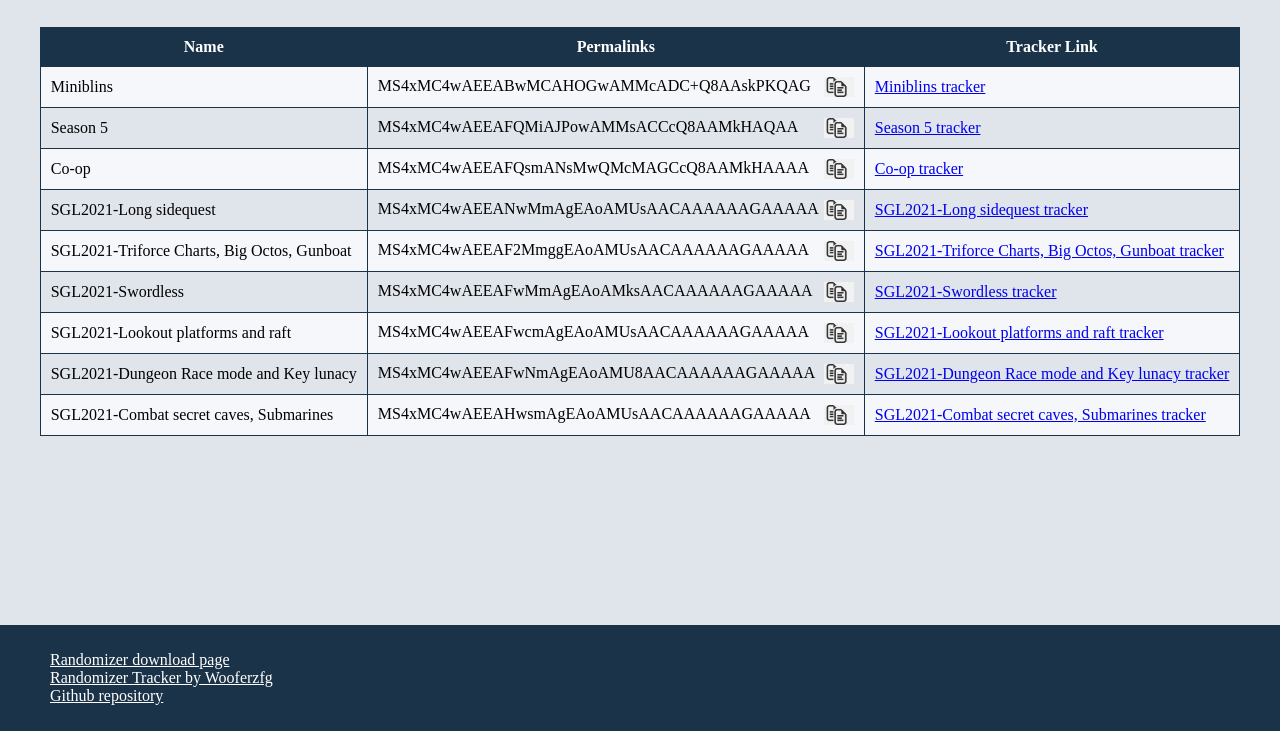
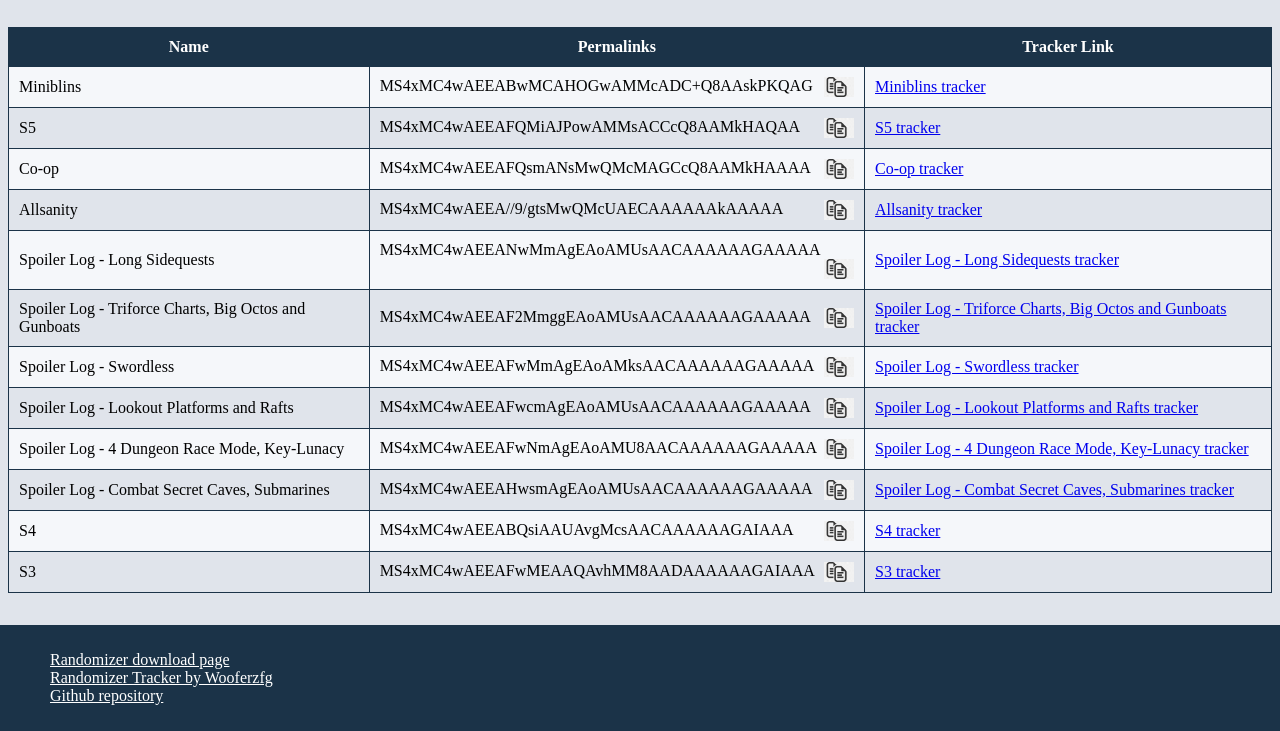
Before and after one commit to kenokeefe91/wwrando-permalinks, a plain HTML site: page index.html in a window 1280 px wide. Shown: the part 69-800 px from the top of the page. Drawn offline with Linux system fonts and the light colour scheme; a web font is replaced by a local one.

Commit message:
Deploying to gh-pages from @ kenokeefe91/wwrando-permalinks@aeac0d4832b3c430396d6fbb2983313f46134177 🚀

```diff
--- a/index.html
+++ b/index.html
@@ -102,9 +102,9 @@
             </tr>
 
             <tr>
-                <td>Season 5</td>
+                <td>S5</td>
                 <td>MS4xMC4wAEEAFQMiAJPowAMMsACCcQ8AAMkHAQAA <span class="copy-icon" onclick="copyToClipboard('MS4xMC4wAEEAFQMiAJPowAMMsACCcQ8AAMkHAQAA')"</td>
-                <td><a href="https://www.wooferzfg.me/tww-rando-tracker/#/tracker/new/MS4xMC4wAEEAFQMiAJPowAMMsACCcQ8AAMkHAQAA" target="_blank">Season 5 tracker</a>
+                <td><a href="https://www.wooferzfg.me/tww-rando-tracker/#/tracker/new/MS4xMC4wAEEAFQMiAJPowAMMsACCcQ8AAMkHAQAA" target="_blank">S5 tracker</a>
             </tr>
 
             <tr>
@@ -114,39 +114,57 @@
             </tr>
 
             <tr>
-                <td>SGL2021-Long sidequest</td>
-                <td>MS4xMC4wAEEANwMmAgEAoAMUsAACAAAAAAGAAAAA <span class="copy-icon" onclick="copyToClipboard('MS4xMC4wAEEANwMmAgEAoAMUsAACAAAAAAGAAAAA')"</td>
-                <td><a href="https://www.wooferzfg.me/tww-rando-tracker/#/tracker/new/MS4xMC4wAEEANwMmAgEAoAMUsAACAAAAAAGAAAAA" target="_blank">SGL2021-Long sidequest tracker</a>
+                <td>Allsanity</td>
+                <td>MS4xMC4wAEEA//9/gtsMwQMcUAECAAAAAAkAAAAA <span class="copy-icon" onclick="copyToClipboard('MS4xMC4wAEEA//9/gtsMwQMcUAECAAAAAAkAAAAA')"</td>
+                <td><a href="https://www.wooferzfg.me/tww-rando-tracker/#/tracker/new/MS4xMC4wAEEA//9/gtsMwQMcUAECAAAAAAkAAAAA" target="_blank">Allsanity tracker</a>
             </tr>
 
             <tr>
-                <td>SGL2021-Triforce Charts, Big Octos, Gunboat</td>
-                <td>MS4xMC4wAEEAF2MmggEAoAMUsAACAAAAAAGAAAAA <span class="copy-icon" onclick="copyToClipboard('MS4xMC4wAEEAF2MmggEAoAMUsAACAAAAAAGAAAAA')"</td>
-                <td><a href="https://www.wooferzfg.me/tww-rando-tracker/#/tracker/new/MS4xMC4wAEEAF2MmggEAoAMUsAACAAAAAAGAAAAA" target="_blank">SGL2021-Triforce Charts, Big Octos, Gunboat tracker</a>
+                <td>Spoiler Log - Long Sidequests</td>
+                <td>MS4xMC4wAEEANwMmAgEAoAMUsAACAAAAAAGAAAAA <span class="copy-icon" onclick="copyToClipboard('MS4xMC4wAEEANwMmAgEAoAMUsAACAAAAAAGAAAAA')"</td>
+                <td><a href="https://www.wooferzfg.me/tww-rando-tracker/#/tracker/new/MS4xMC4wAEEANwMmAgEAoAMUsAACAAAAAAGAAAAA" target="_blank">Spoiler Log - Long Sidequests tracker</a>
             </tr>
 
             <tr>
-                <td>SGL2021-Swordless</td>
-                <td>MS4xMC4wAEEAFwMmAgEAoAMksAACAAAAAAGAAAAA <span class="copy-icon" onclick="copyToClipboard('MS4xMC4wAEEAFwMmAgEAoAMksAACAAAAAAGAAAAA')"</td>
-                <td><a href="https://www.wooferzfg.me/tww-rando-tracker/#/tracker/new/MS4xMC4wAEEAFwMmAgEAoAMksAACAAAAAAGAAAAA" target="_blank">SGL2021-Swordless tracker</a>
+                <td>Spoiler Log - Triforce Charts, Big Octos and Gunboats</td>
+                <td>MS4xMC4wAEEAF2MmggEAoAMUsAACAAAAAAGAAAAA <span class="copy-icon" onclick="copyToClipboard('MS4xMC4wAEEAF2MmggEAoAMUsAACAAAAAAGAAAAA')"</td>
+                <td><a href="https://www.wooferzfg.me/tww-rando-tracker/#/tracker/new/MS4xMC4wAEEAF2MmggEAoAMUsAACAAAAAAGAAAAA" target="_blank">Spoiler Log - Triforce Charts, Big Octos and Gunboats tracker</a>
             </tr>
 
             <tr>
-                <td>SGL2021-Lookout platforms and raft</td>
-                <td>MS4xMC4wAEEAFwcmAgEAoAMUsAACAAAAAAGAAAAA <span class="copy-icon" onclick="copyToClipboard('MS4xMC4wAEEAFwcmAgEAoAMUsAACAAAAAAGAAAAA')"</td>
-                <td><a href="https://www.wooferzfg.me/tww-rando-tracker/#/tracker/new/MS4xMC4wAEEAFwcmAgEAoAMUsAACAAAAAAGAAAAA" target="_blank">SGL2021-Lookout platforms and raft tracker</a>
+                <td>Spoiler Log - Swordless</td>
+                <td>MS4xMC4wAEEAFwMmAgEAoAMksAACAAAAAAGAAAAA <span class="copy-icon" onclick="copyToClipboard('MS4xMC4wAEEAFwMmAgEAoAMksAACAAAAAAGAAAAA')"</td>
+                <td><a href="https://www.wooferzfg.me/tww-rando-tracker/#/tracker/new/MS4xMC4wAEEAFwMmAgEAoAMksAACAAAAAAGAAAAA" target="_blank">Spoiler Log - Swordless tracker</a>
             </tr>
 
             <tr>
-                <td>SGL2021-Dungeon Race mode and Key lunacy</td>
-                <td>MS4xMC4wAEEAFwNmAgEAoAMU8AACAAAAAAGAAAAA <span class="copy-icon" onclick="copyToClipboard('MS4xMC4wAEEAFwNmAgEAoAMU8AACAAAAAAGAAAAA')"</td>
-                <td><a href="https://www.wooferzfg.me/tww-rando-tracker/#/tracker/new/MS4xMC4wAEEAFwNmAgEAoAMU8AACAAAAAAGAAAAA" target="_blank">SGL2021-Dungeon Race mode and Key lunacy tracker</a>
+                <td>Spoiler Log - Lookout Platforms and Rafts</td>
+                <td>MS4xMC4wAEEAFwcmAgEAoAMUsAACAAAAAAGAAAAA <span class="copy-icon" onclick="copyToClipboard('MS4xMC4wAEEAFwcmAgEAoAMUsAACAAAAAAGAAAAA')"</td>
+                <td><a href="https://www.wooferzfg.me/tww-rando-tracker/#/tracker/new/MS4xMC4wAEEAFwcmAgEAoAMUsAACAAAAAAGAAAAA" target="_blank">Spoiler Log - Lookout Platforms and Rafts tracker</a>
             </tr>
 
             <tr>
-                <td>SGL2021-Combat secret caves, Submarines</td>
+                <td>Spoiler Log - 4 Dungeon Race Mode, Key-Lunacy</td>
+                <td>MS4xMC4wAEEAFwNmAgEAoAMU8AACAAAAAAGAAAAA <span class="copy-icon" onclick="copyToClipboard('MS4xMC4wAEEAFwNmAgEAoAMU8AACAAAAAAGAAAAA')"</td>
+                <td><a href="https://www.wooferzfg.me/tww-rando-tracker/#/tracker/new/MS4xMC4wAEEAFwNmAgEAoAMU8AACAAAAAAGAAAAA" target="_blank">Spoiler Log - 4 Dungeon Race Mode, Key-Lunacy tracker</a>
+            </tr>
+
+            <tr>
+                <td>Spoiler Log - Combat Secret Caves, Submarines</td>
                 <td>MS4xMC4wAEEAHwsmAgEAoAMUsAACAAAAAAGAAAAA <span class="copy-icon" onclick="copyToClipboard('MS4xMC4wAEEAHwsmAgEAoAMUsAACAAAAAAGAAAAA')"</td>
-                <td><a href="https://www.wooferzfg.me/tww-rando-tracker/#/tracker/new/MS4xMC4wAEEAHwsmAgEAoAMUsAACAAAAAAGAAAAA" target="_blank">SGL2021-Combat secret caves, Submarines tracker</a>
+                <td><a href="https://www.wooferzfg.me/tww-rando-tracker/#/tracker/new/MS4xMC4wAEEAHwsmAgEAoAMUsAACAAAAAAGAAAAA" target="_blank">Spoiler Log - Combat Secret Caves, Submarines tracker</a>
+            </tr>
+
+            <tr>
+                <td>S4</td>
+                <td>MS4xMC4wAEEABQsiAAUAvgMcsAACAAAAAAGAIAAA <span class="copy-icon" onclick="copyToClipboard('MS4xMC4wAEEABQsiAAUAvgMcsAACAAAAAAGAIAAA')"</td>
+                <td><a href="https://www.wooferzfg.me/tww-rando-tracker/#/tracker/new/MS4xMC4wAEEABQsiAAUAvgMcsAACAAAAAAGAIAAA" target="_blank">S4 tracker</a>
+            </tr>
+
+            <tr>
+                <td>S3</td>
+                <td>MS4xMC4wAEEAFwMEAAQAvhMM8AADAAAAAAGAIAAA <span class="copy-icon" onclick="copyToClipboard('MS4xMC4wAEEAFwMEAAQAvhMM8AADAAAAAAGAIAAA')"</td>
+                <td><a href="https://www.wooferzfg.me/tww-rando-tracker/#/tracker/new/MS4xMC4wAEEAFwMEAAQAvhMM8AADAAAAAAGAIAAA" target="_blank">S3 tracker</a>
             </tr>
 
         </table>
```
